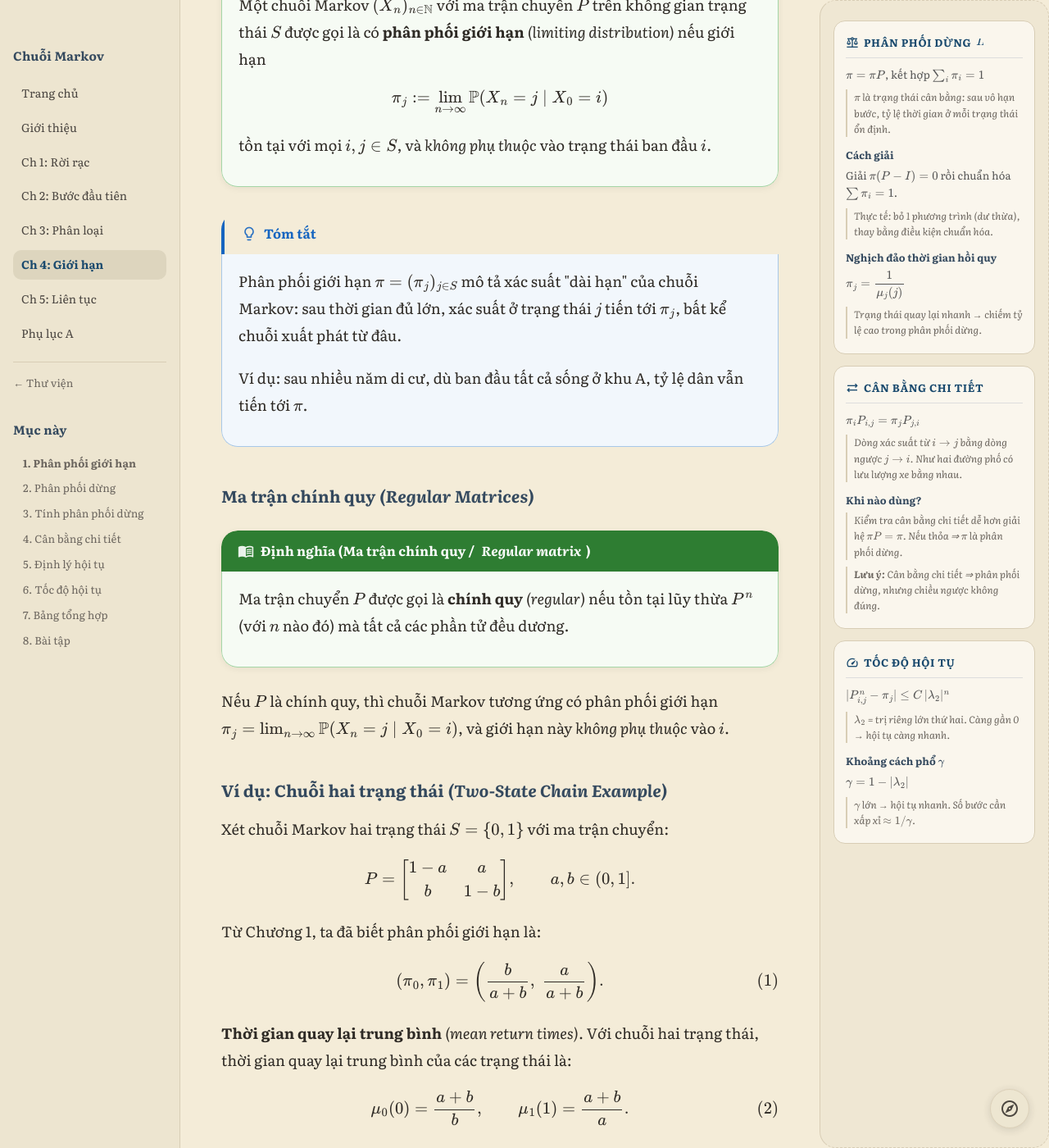
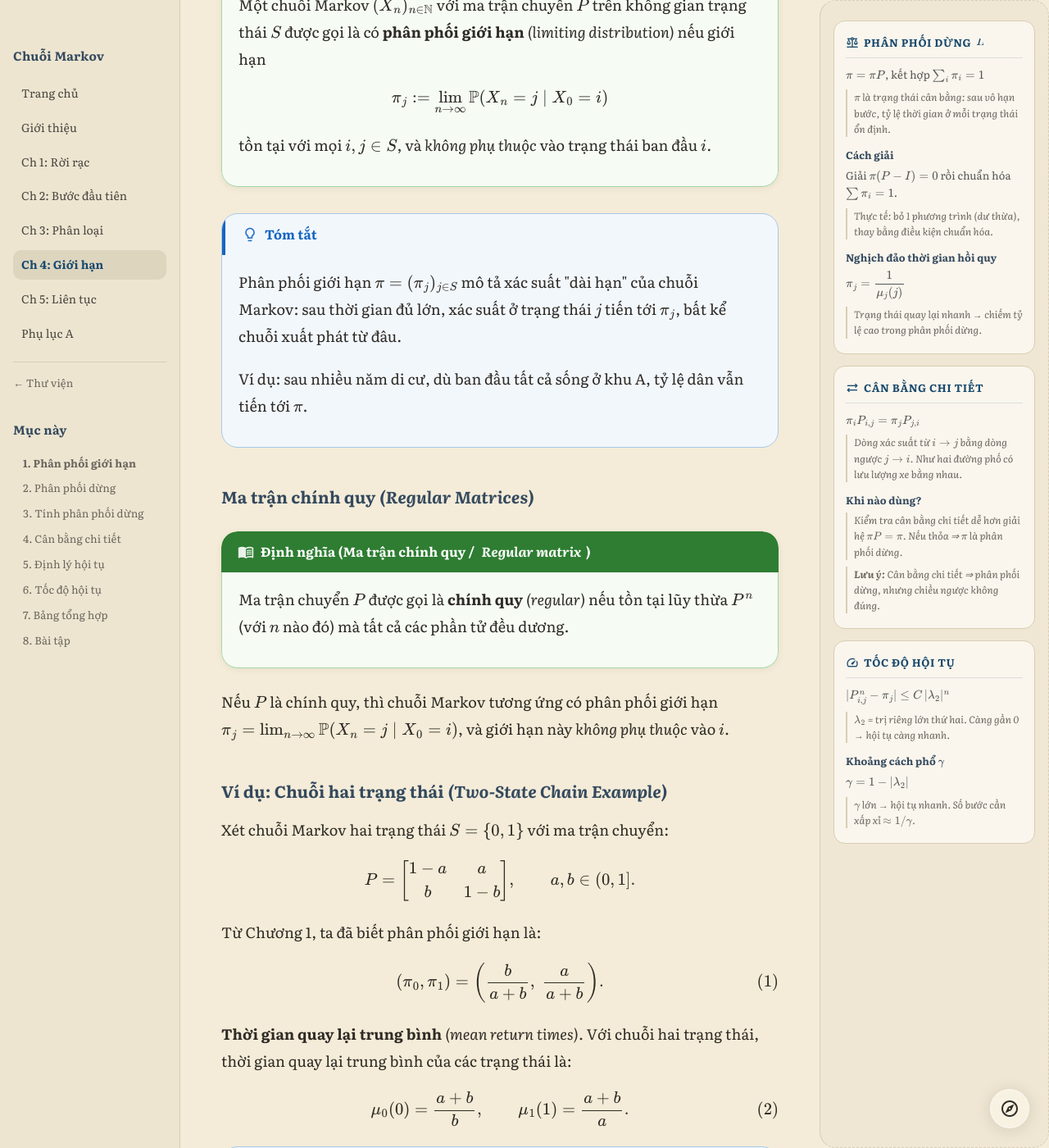
Before and after one commit to hoangphi01/hp-lib, a Jekyll site: the page built from books/markov-chains/ch4.html, in a window 1280 px wide and 1400 px high, scrolled down 492 px. Shown: the whole window at 82% size. Built offline with Jekyll 4.4.1, drawn with Linux system fonts in a browser that asks for light colours.

Commit message:
fix: liquid glass floating nav + box header background đồng nhất
- Floating nav: thay opaque buttons bằng liquid glass (backdrop-filter blur, rgba transparency)
- Menu container: pill-shaped glass backdrop khi mở (giống Assistive Touch thật)
- Settings panel, toast, tooltip: cùng hiệu ứng glass
- Dark theme: override rgba values cho tông tối
- Box summary/formula: container nhận background chung, title + body đồng màu

```diff
--- a/css/framework.css
+++ b/css/framework.css
@@ -466,6 +466,14 @@
 .box.formula,
 .box.summary {
   box-shadow: none;
+  background: var(--box-bg);
+  border: 1px solid var(--box-border);
+}
+
+.box.formula .box-body,
+.box.summary .box-body {
+  border: none;
+  background: none;
 }
 
 /* === Component Spacing === */
--- a/css/shared-ui.css
+++ b/css/shared-ui.css
@@ -273,35 +273,35 @@
   user-select: none;
 }
 
-/* Main toggle button */
+/* Main toggle button — Liquid Glass */
 .floating-nav__toggle {
   width: 48px;
   height: 48px;
   border-radius: 50%;
-  border: 1px solid var(--border-color, #d8cdb5);
-  background: var(--bg-toc, #ede5d0);
+  border: 0.5px solid rgba(255,255,255,0.35);
+  background: rgba(255,255,255,0.45);
+  backdrop-filter: blur(20px) saturate(180%);
+  -webkit-backdrop-filter: blur(20px) saturate(180%);
   color: var(--text-body, #3b3530);
   cursor: pointer;
   display: flex;
   align-items: center;
   justify-content: center;
-  box-shadow: 0 2px 12px rgba(0,0,0,0.15);
+  box-shadow: 0 2px 20px rgba(0,0,0,0.12), inset 0 0 0 0.5px rgba(255,255,255,0.2);
   transition: transform 0.15s, box-shadow 0.15s, background 0.15s;
   position: relative;
   z-index: 2;
-  opacity: 0.85;
 }
 
 .floating-nav__toggle:hover {
-  opacity: 1;
-  box-shadow: 0 4px 16px rgba(0,0,0,0.22);
+  box-shadow: 0 4px 24px rgba(0,0,0,0.18), inset 0 0 0 0.5px rgba(255,255,255,0.25);
+  background: rgba(255,255,255,0.55);
 }
 
 .floating-nav.open .floating-nav__toggle {
-  opacity: 1;
-  background: var(--text-heading, #1a4a6e);
-  color: #fff;
-  border-color: var(--text-heading, #1a4a6e);
+  background: rgba(255,255,255,0.55);
+  color: var(--text-heading, #1a4a6e);
+  border-color: rgba(255,255,255,0.4);
 }
 
 .floating-nav__toggle .floating-nav__icon-close {
@@ -318,33 +318,42 @@
   font-size: 24px;
 }
 
-/* Menu container */
+/* Menu container — Liquid Glass pill */
 .floating-nav__menu {
   display: flex;
   flex-direction: column-reverse;
   align-items: center;
-  gap: 10px;
+  gap: 6px;
   pointer-events: none;
-  padding-bottom: 12px;
+  padding: 0;
+  border-radius: 28px;
+  transition: background 0.25s, box-shadow 0.25s, padding 0.25s;
 }
 
 .floating-nav.open .floating-nav__menu {
   pointer-events: auto;
+  background: rgba(255,255,255,0.3);
+  backdrop-filter: blur(24px) saturate(180%);
+  -webkit-backdrop-filter: blur(24px) saturate(180%);
+  border: 0.5px solid rgba(255,255,255,0.25);
+  padding: 10px;
+  margin-bottom: 8px;
+  box-shadow: 0 4px 24px rgba(0,0,0,0.1);
 }
 
-/* Individual menu items */
+/* Individual menu items — Liquid Glass */
 .floating-nav__item {
   width: 40px;
   height: 40px;
   border-radius: 50%;
-  border: 1px solid var(--border-color, #d8cdb5);
-  background: var(--bg-card, #faf6ed);
+  border: none;
+  background: rgba(255,255,255,0.15);
   color: var(--text-body, #3b3530);
   cursor: pointer;
   display: flex;
   align-items: center;
   justify-content: center;
-  box-shadow: 0 2px 8px rgba(0,0,0,0.1);
+  box-shadow: none;
   text-decoration: none;
   font-size: 0;
   position: relative;
@@ -359,18 +368,16 @@
 }
 
 .floating-nav__item:hover {
-  background: var(--toc-hover-bg, #e5dcc6);
-  box-shadow: 0 3px 12px rgba(0,0,0,0.18);
+  background: rgba(255,255,255,0.35);
 }
 
 /* Nav-type items get accent color */
 .floating-nav__item--nav {
-  background: var(--bg-toc, #ede5d0);
   color: var(--text-heading, #1a4a6e);
 }
 
 .floating-nav__item--nav:hover {
-  background: var(--toc-current-bg, #ddd5be);
+  background: rgba(255,255,255,0.4);
 }
 
 /* Staggered reveal on open */
@@ -390,17 +397,20 @@
   display: none;
 }
 
-/* Tooltip (left side) */
+/* Tooltip (left side) — Liquid Glass */
 .floating-nav__item[data-tooltip]::before {
   content: attr(data-tooltip);
   position: absolute;
   right: calc(100% + 10px);
   top: 50%;
   transform: translateY(-50%);
-  background: var(--text-body, #3b3530);
-  color: var(--bg-card, #faf6ed);
+  background: rgba(0,0,0,0.55);
+  backdrop-filter: blur(12px);
+  -webkit-backdrop-filter: blur(12px);
+  color: #fff;
   padding: 4px 10px;
   border-radius: 6px;
+  border: 0.5px solid rgba(255,255,255,0.1);
   font-size: 12px;
   white-space: nowrap;
   opacity: 0;
@@ -428,22 +438,25 @@
   cursor: grabbing;
 }
 
-/* Share toast notification */
+/* Share toast notification — Liquid Glass */
 .share-toast {
   position: fixed;
   bottom: 80px;
   left: 50%;
   transform: translateX(-50%) translateY(20px);
-  background: var(--text-body, #3b3530);
-  color: var(--bg-card, #faf6ed);
+  background: rgba(0,0,0,0.5);
+  backdrop-filter: blur(16px) saturate(180%);
+  -webkit-backdrop-filter: blur(16px) saturate(180%);
+  color: #fff;
   padding: 10px 20px;
   border-radius: 8px;
+  border: 0.5px solid rgba(255,255,255,0.1);
   font-size: 14px;
   opacity: 0;
   pointer-events: none;
   transition: opacity 0.3s, transform 0.3s;
   z-index: 2000;
-  box-shadow: 0 4px 12px rgba(0,0,0,0.2);
+  box-shadow: 0 4px 16px rgba(0,0,0,0.15);
 }
 
 .share-toast.visible {
@@ -457,10 +470,12 @@
   right: 20px;
   z-index: 999;
   width: 300px;
-  background: var(--bg-card, #faf6ed);
-  border: 1px solid var(--border-color, #d8cdb5);
+  background: rgba(255,255,255,0.65);
+  backdrop-filter: blur(24px) saturate(180%);
+  -webkit-backdrop-filter: blur(24px) saturate(180%);
+  border: 0.5px solid rgba(255,255,255,0.3);
   border-radius: 16px;
-  box-shadow: 0 8px 32px rgba(0,0,0,0.15);
+  box-shadow: 0 8px 32px rgba(0,0,0,0.12);
   padding: 20px;
   opacity: 0;
   visibility: hidden;
@@ -643,3 +658,51 @@
     visibility: visible;
   }
 }
+
+/* === Dark theme: Liquid Glass overrides === */
+html[data-theme="dark"] .floating-nav__toggle {
+  background: rgba(30,30,50,0.55);
+  border-color: rgba(255,255,255,0.08);
+  box-shadow: 0 2px 20px rgba(0,0,0,0.3), inset 0 0 0 0.5px rgba(255,255,255,0.06);
+}
+
+html[data-theme="dark"] .floating-nav__toggle:hover {
+  background: rgba(30,30,50,0.7);
+  box-shadow: 0 4px 24px rgba(0,0,0,0.35), inset 0 0 0 0.5px rgba(255,255,255,0.08);
+}
+
+html[data-theme="dark"] .floating-nav.open .floating-nav__toggle {
+  background: rgba(40,40,65,0.7);
+  border-color: rgba(255,255,255,0.1);
+}
+
+html[data-theme="dark"] .floating-nav.open .floating-nav__menu {
+  background: rgba(25,25,45,0.45);
+  border-color: rgba(255,255,255,0.06);
+  box-shadow: 0 4px 24px rgba(0,0,0,0.25);
+}
+
+html[data-theme="dark"] .floating-nav__item {
+  background: rgba(255,255,255,0.06);
+}
+
+html[data-theme="dark"] .floating-nav__item:hover,
+html[data-theme="dark"] .floating-nav__item--nav:hover {
+  background: rgba(255,255,255,0.12);
+}
+
+html[data-theme="dark"] .settings-panel {
+  background: rgba(25,25,45,0.7);
+  border-color: rgba(255,255,255,0.08);
+  box-shadow: 0 8px 32px rgba(0,0,0,0.3);
+}
+
+html[data-theme="dark"] .share-toast {
+  background: rgba(20,20,40,0.65);
+  border-color: rgba(255,255,255,0.06);
+}
+
+html[data-theme="dark"] .floating-nav__item[data-tooltip]::before {
+  background: rgba(15,15,30,0.7);
+  border-color: rgba(255,255,255,0.06);
+}
```
